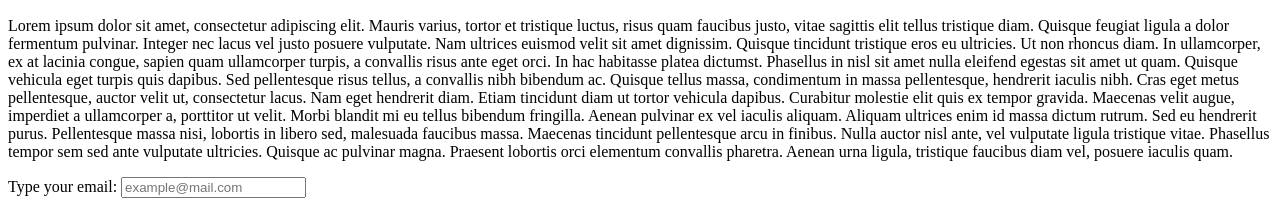
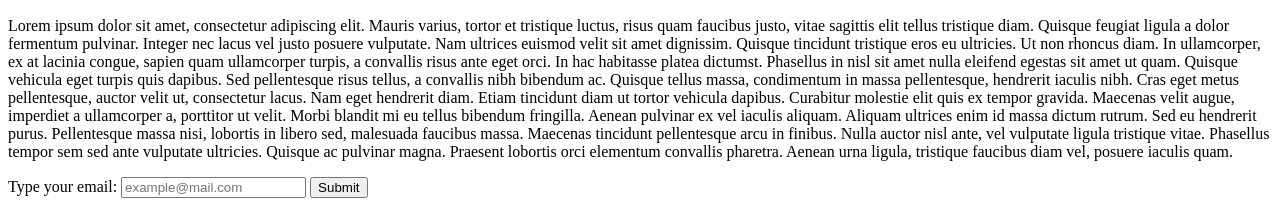
Before and after one commit to men32z/product-landing-page, a plain HTML site: page index.html in a window 1280 px wide. Shown: the part 1076-1282 px from the top of the page. Drawn offline with Linux system fonts and the light colour scheme.

Commit message:
Completed steps 11 and 12.

```diff
--- a/index.html
+++ b/index.html
@@ -47,9 +47,10 @@ Curabitur molestie elit quis ex tempor gravida. Maecenas velit augue, imperdiet
         </p>
       </div>
       <div id="sectionform">
-        <form id="form">
+        <form id="form" action="https://www.freecodecamp.com/email-submit">
           <label>Type your email:</label>
           <input id="email" placeholder="example@mail.com" type="email"/>
+          <input id="submit" type="submit"/>
         </form>
         </div>
 
```
